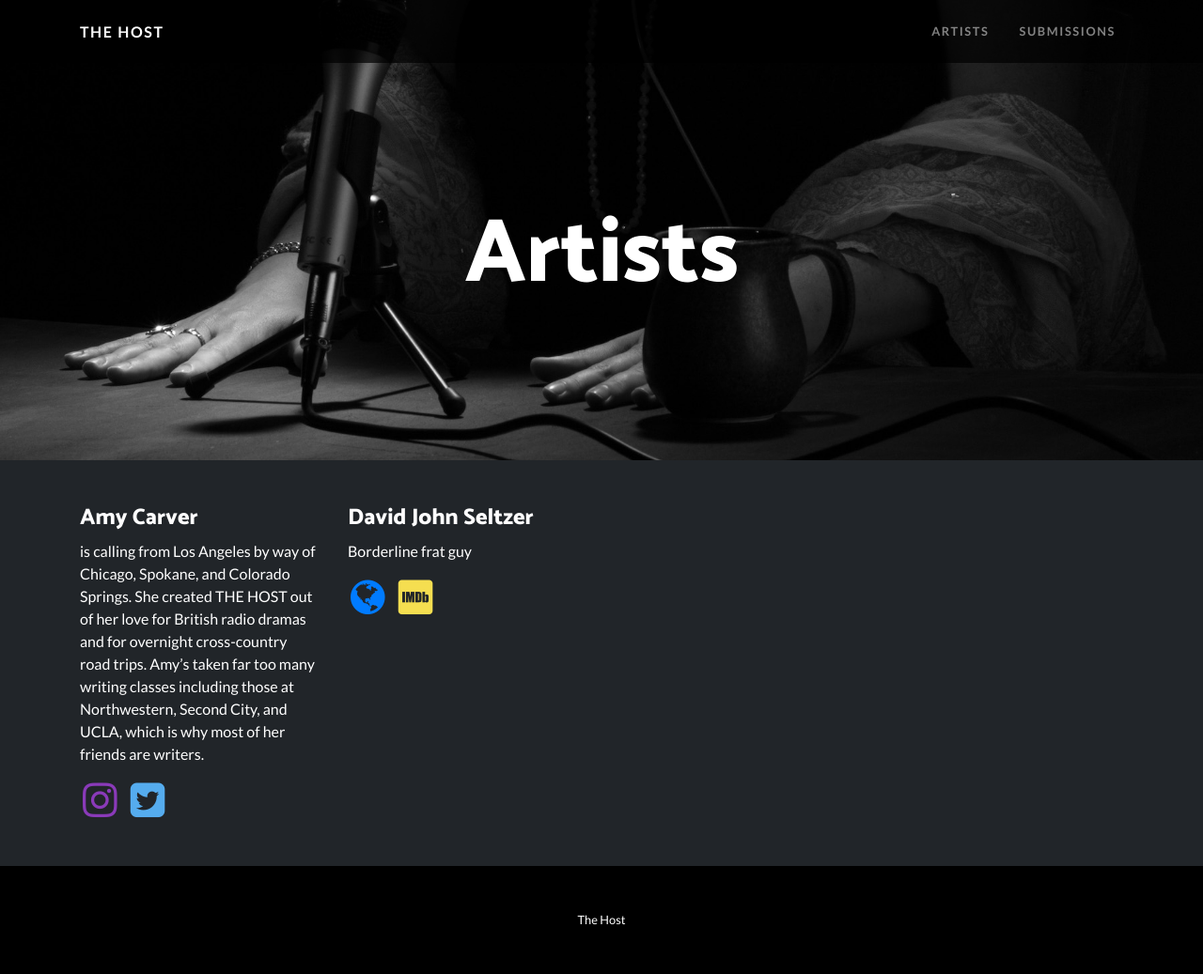
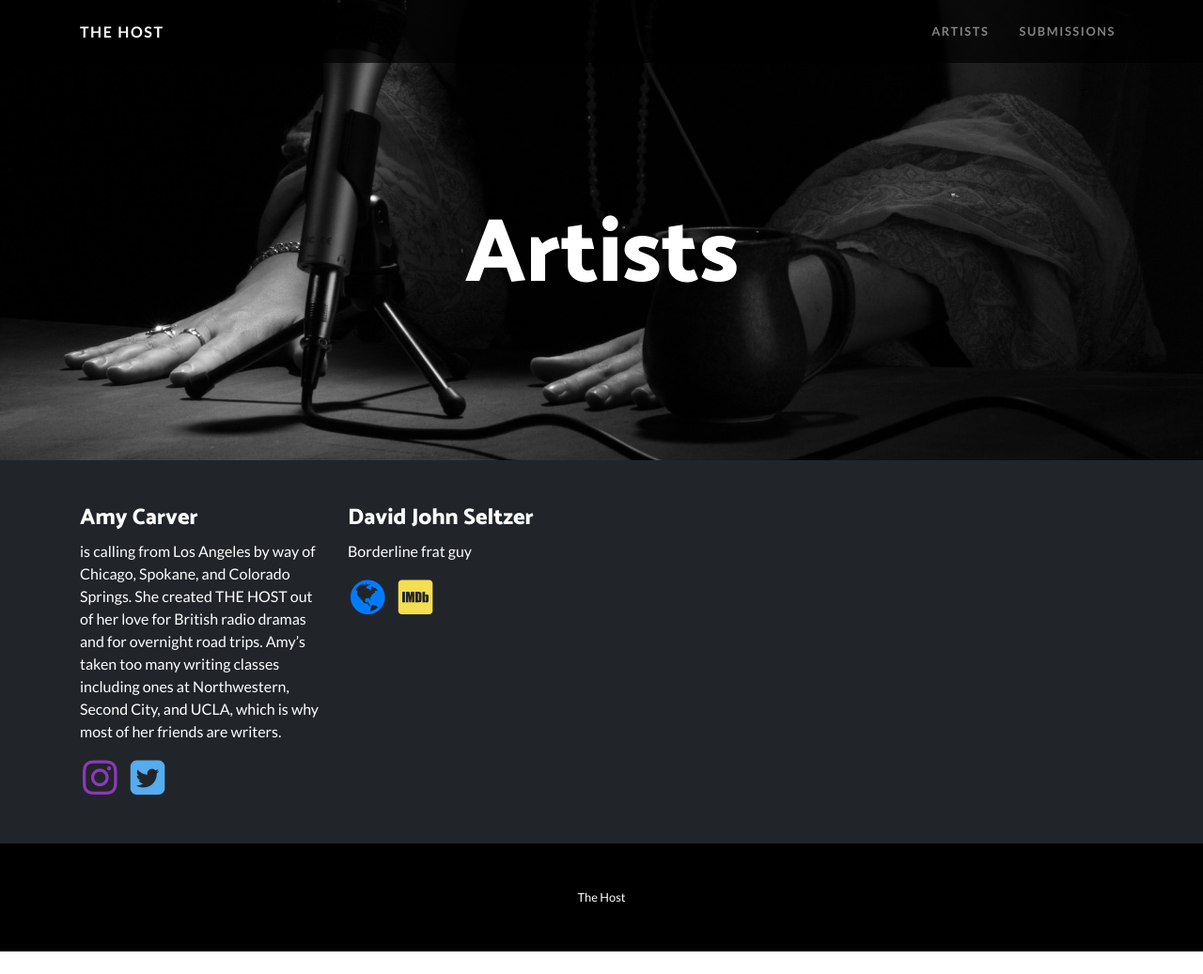
Before and after one commit to thehostpodcast/thehostpodcast.github.io, a Jekyll site: the page built from artists.markdown, in a window 1280 px wide and 1037 px high. Shown: the whole window at 94% size. Built offline with Jekyll 4.4.1, drawn with Linux system fonts in a browser that asks for light colours.

Commit message:
Updated Amy Carver

```diff
--- a/_artists/amy-carver.markdown
+++ b/_artists/amy-carver.markdown
@@ -5,4 +5,4 @@ instagram: https://www.instagram.com/amybrowncarver/
 twitter: https://twitter.com/AngryBrownCarvr
 ---
 
-is calling from Los Angeles by way of Chicago, Spokane, and Colorado Springs. She created THE HOST out of her love for British radio dramas and for overnight cross-country road trips. Amy’s taken far too many writing classes including those at Northwestern, Second City, and UCLA, which is why most of her friends are writers.
+is calling from Los Angeles by way of Chicago, Spokane, and Colorado Springs. She created THE HOST out of her love for British radio dramas and for overnight road trips. Amy’s taken too many writing classes including ones at Northwestern, Second City, and UCLA, which is why most of her friends are writers.
```
